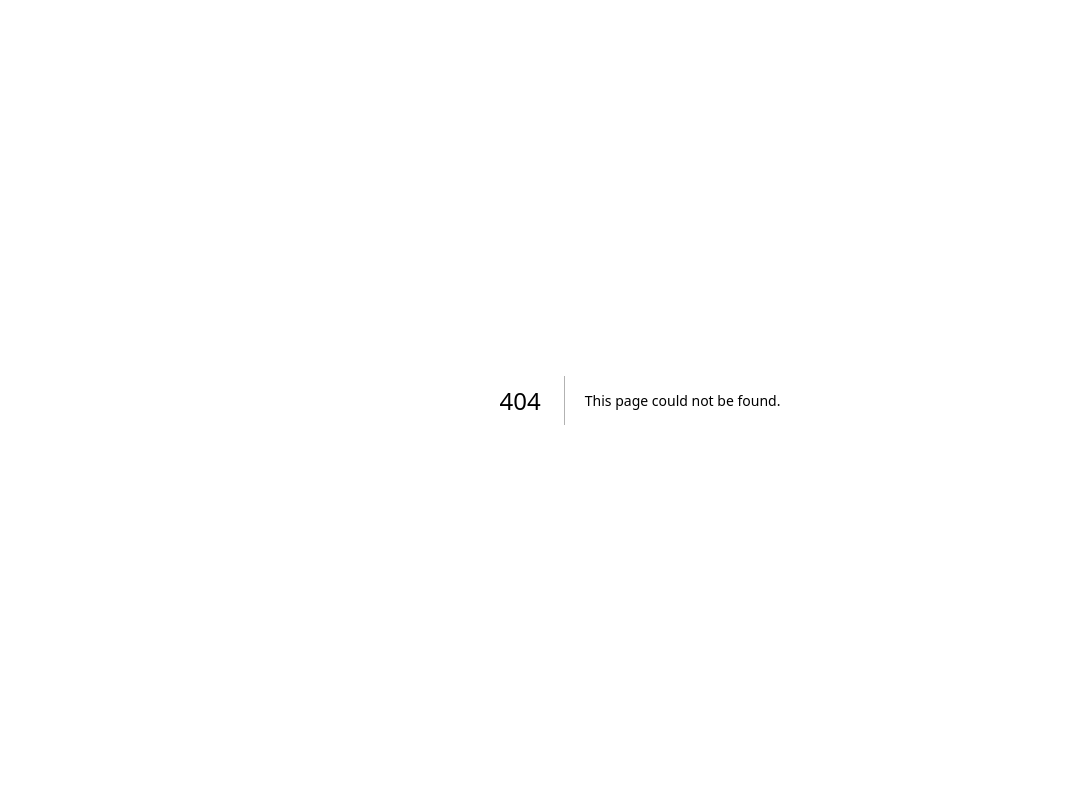
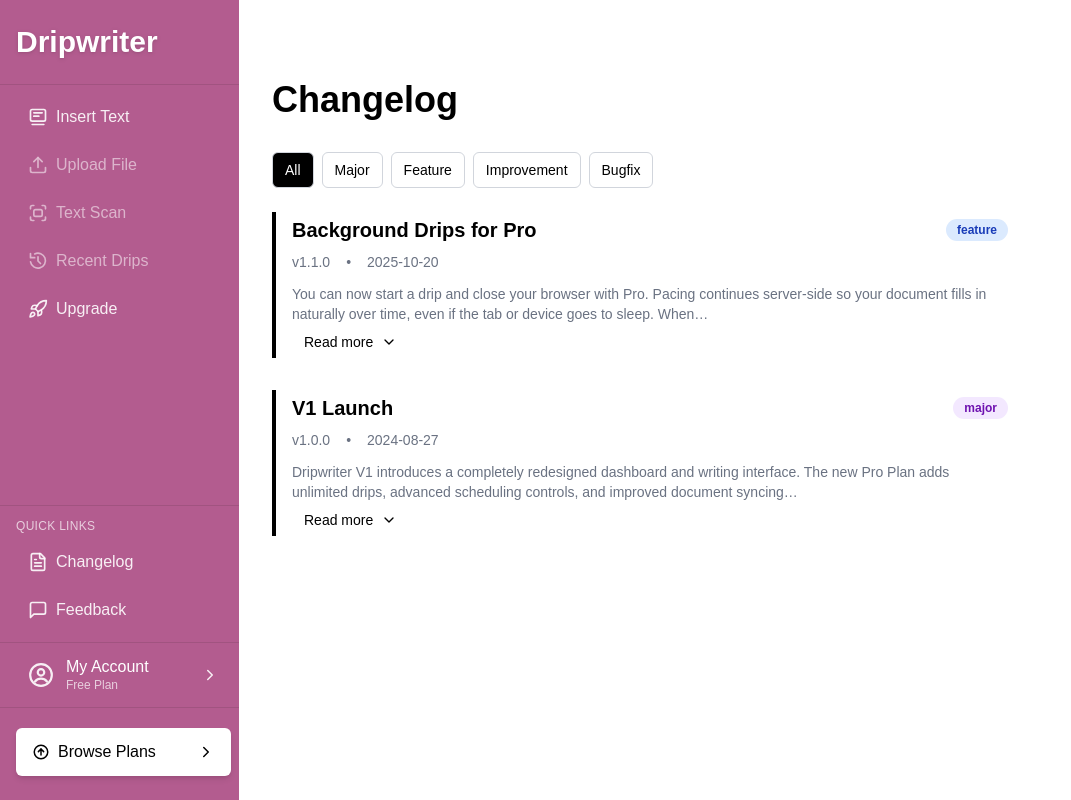
Before and after one commit to azeidan11/Dripwriter, a Next.js app: page /changelog in a window 1280 px wide. Before the commit this address had no page. Shown: the whole page, without its empty margins (0-1071 px from the left). Built offline with nearby package versions, Linux system fonts and the light colour scheme; no server answers; sample sign-in values are in the browser's storage.

Commit message:
implemented changelog

```diff
--- /dev/null
+++ b/app/changelog/page.tsx
@@ -0,0 +1,170 @@
+"use client";
+import AppSidebar from "@/components/AppSidebar";
+import { useState } from "react";
+
+type UpdateType = "major" | "feature" | "improvement" | "bugfix";
+
+
+interface ChangelogEntry {
+  id: string;
+  title: string;
+  type: UpdateType;
+  version: string;
+  date: string;
+  short: string;
+  long: string;
+}
+
+function makePreview(text: string, max = 180) {
+  if (!text) return "";
+  if (text.length <= max) return text;
+  const cut = text.lastIndexOf(" ", max);
+  return text.slice(0, cut > 0 ? cut : max) + "…";
+}
+
+export default function ChangelogPage() {
+  const [active, setActive] = useState<"all" | UpdateType>("all");
+  const [expandedId, setExpandedId] = useState<string | null>(null);
+
+  // Hardcoded entries; add more later as needed.
+  const entries: ChangelogEntry[] = [
+    {
+      id: "v1.0.0",
+      title: "V1 Launch",
+      type: "major",
+      version: "v1.0.0",
+      date: "2024-08-27",
+      short:
+        "Dripwriter V1 introduces a completely redesigned dashboard and writing interface. The new Pro Plan adds unlimited drips, advanced scheduling controls, and improved document syncing for Google Docs...",
+      long:
+        "Dripwriter V1 introduces a completely redesigned dashboard and writing interface. The new Pro Plan adds unlimited drips, advanced scheduling controls, and improved document syncing for Google Docs. Performance and reliability have also been optimized for smoother real-time updates.",
+    },
+    {
+      id: "v1.1.0",
+      title: "Background Drips for Pro",
+      type: "feature",
+      version: "v1.1.0",
+      date: "2025-10-20",
+      short:
+        "Run drips in the background—even when your tab is closed. Pacing continues server‑side and your Google Doc stays in sync...",
+      long:
+        "You can now start a drip and close your browser with Pro. Pacing continues server‑side so your document fills in naturally over time, even if the tab or device goes to sleep. When you return, progress is saved and your Google Doc remains fully in sync.",
+    },
+    // Example of how future entries would look:
+    // {
+    //   id: "v1.1.0",
+    //   title: "Improved Verification Rate",
+    //   type: "improvement",
+    //   version: "v1.1.0",
+    //   date: "2024-10-09",
+    //   short:
+    //     "Improved processing throughput and validation accuracy for a smoother experience...",
+    //   long:
+    //     "Improved processing throughput and validation accuracy across the board. Faster queues, better reliability, and more accurate results.",
+    // },
+  ];
+
+  const sortedEntries = [...entries].sort((a, b) => {
+    return new Date(b.date).getTime() - new Date(a.date).getTime();
+  });
+
+  const typeBadgeClass: Record<UpdateType, string> = {
+    major: "bg-purple-100 text-purple-800",
+    feature: "bg-blue-100 text-blue-800",
+    improvement: "bg-green-100 text-green-800",
+    bugfix: "bg-pink-100 text-pink-800",
+  };
+
+  const labels: Array<"all" | UpdateType> = ["all", "major", "feature", "improvement", "bugfix"];
+
+  const filtered =
+    active === "all" ? sortedEntries : sortedEntries.filter((e) => e.type === active);
+
+  return (
+    <div className="flex min-h-screen bg-white text-black">
+      <AppSidebar />
+      <main className="flex-1 overflow-auto p-4">
+        <div className="container mx-auto px-4 py-16 max-w-3xl">
+          {/* Keep original title sizing */}
+          <h2 className="text-4xl font-bold mb-8">Changelog</h2>
+
+          {/* Keep original button sizing; now interactive + persistent filter */}
+          <div className="mb-6 flex flex-wrap gap-2">
+            {labels.map((label) => (
+              <button
+                key={label}
+                onClick={() => setActive(label)}
+                className={`inline-flex items-center justify-center whitespace-nowrap text-sm font-medium ring-offset-background transition-colors focus-visible:outline-none focus-visible:ring-2 focus-visible:ring-ring focus-visible:ring-offset-2 disabled:pointer-events-none disabled:opacity-50 h-9 rounded-md px-3 capitalize cursor-pointer border border-gray-300 ${
+                  active === label
+                    ? "bg-black text-white"
+                    : "bg-white text-black hover:bg-gray-100"
+                }`}
+              >
+                {label}
+              </button>
+            ))}
+          </div>
+
+          <div className="space-y-8">
+            {filtered.map((entry) => {
+              const isExpanded = expandedId === entry.id;
+              const preview = makePreview(entry.long, 180);
+              return (
+                <div
+                  key={entry.id}
+                  className="border-l-4 border-primary pl-4 py-1 transition-opacity duration-300 ease-in-out"
+                >
+                  <div className="flex items-center justify-between mb-2">
+                    {/* Keep original entry title sizing */}
+                    <h3 className="text-xl font-semibold">{entry.title}</h3>
+                    <div
+                      className={`inline-flex items-center rounded-full border px-2.5 py-0.5 font-semibold transition-colors focus:outline-none focus:ring-2 focus:ring-ring focus:ring-offset-2 border-transparent hover:bg-secondary/80 text-xs ${typeBadgeClass[entry.type]}`}
+                    >
+                      {entry.type}
+                    </div>
+                  </div>
+
+                  {/* Keep original meta sizing */}
+                  <div className="flex items-center text-sm text-gray-500 space-x-4 mb-3">
+                    <span className="font-medium">{entry.version}</span>
+                    <span>•</span>
+                    <span>{entry.date}</span>
+                  </div>
+
+                  {/* Keep original description sizing */}
+                  <div className="text-sm text-gray-500">
+                    {isExpanded ? entry.long : preview}
+                  </div>
+
+                  {/* Keep original button sizing; add pointer + toggle */}
+                  <button
+                    onClick={() => setExpandedId(isExpanded ? null : entry.id)}
+                    className="inline-flex items-center justify-center whitespace-nowrap ring-offset-background transition-colors focus-visible:outline-none focus-visible:ring-2 focus-visible:ring-ring focus-visible:ring-offset-2 disabled:pointer-events-none disabled:opacity-50 hover:bg-accent hover:text-accent-foreground rounded-md px-3 mt-2 h-auto text-sm font-medium cursor-pointer"
+                  >
+                    {isExpanded ? "Show less" : "Read more"}
+                    <svg
+                      xmlns="http://www.w3.org/2000/svg"
+                      width="24"
+                      height="24"
+                      viewBox="0 0 24 24"
+                      fill="none"
+                      stroke="currentColor"
+                      strokeWidth="2"
+                      strokeLinecap="round"
+                      strokeLinejoin="round"
+                      className={`lucide lucide-chevron-down ml-2 h-4 w-4 transition-transform duration-300 ${
+                        isExpanded ? "rotate-180" : ""
+                      }`}
+                    >
+                      <path d="m6 9 6 6 6-6" />
+                    </svg>
+                  </button>
+                </div>
+              );
+            })}
+          </div>
+        </div>
+      </main>
+    </div>
+  );
+}
```
